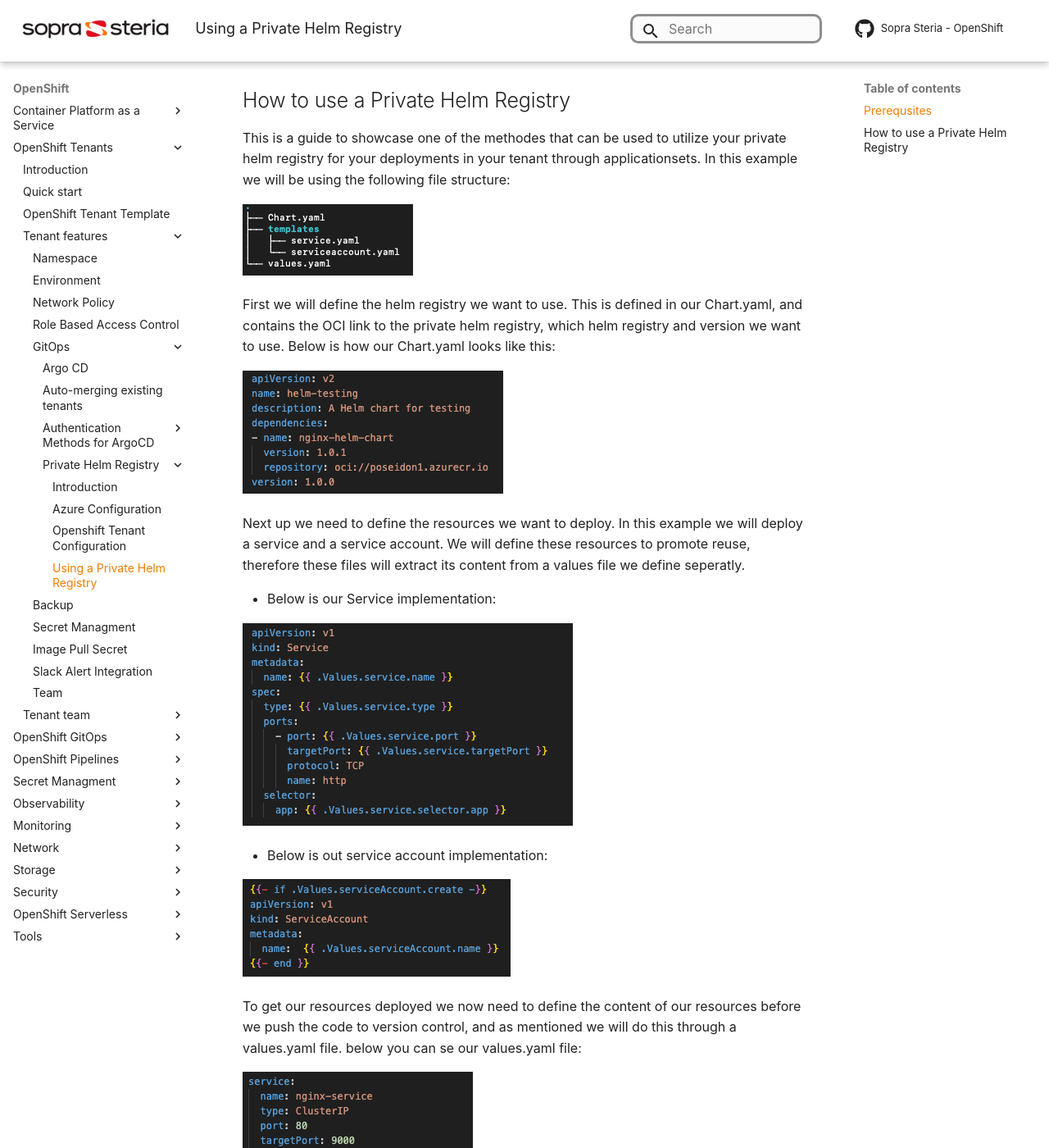
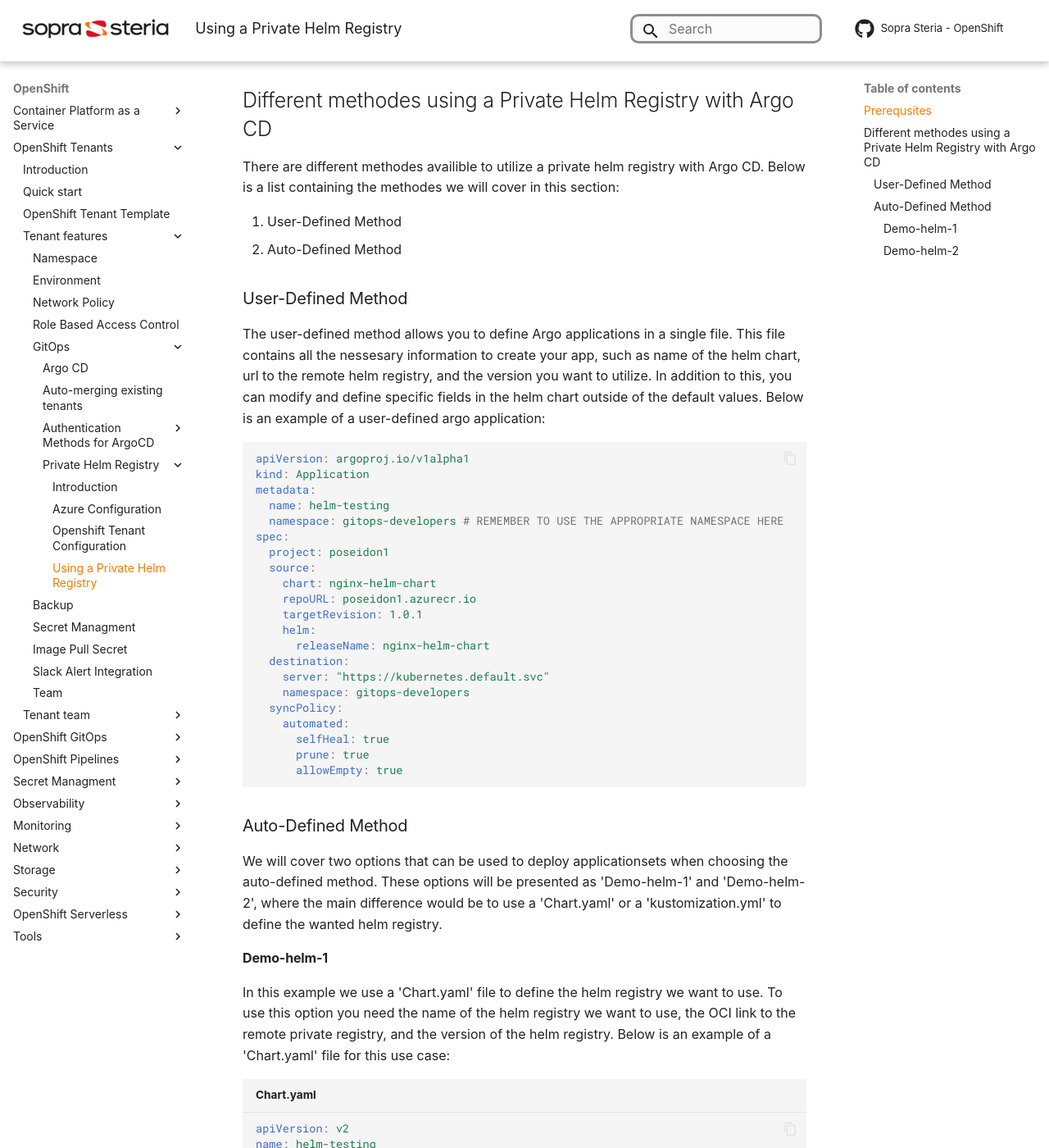
Before and after one commit to Sopra-Steria-Norge-Kubernetes/OpenShift, an MkDocs documentation site: the page built from docs/OpenShift Tenants/Tenant features/GitOps/Private Helm Registry/private-helm-reg-usage.md, in a window 1280 px wide and 1400 px high, scrolled down 323 px. Shown: the whole window at 82% size. Built offline with MkDocs 1.6.1 and Material for MkDocs 9.7.7, drawn with Linux system fonts in a browser that asks for light colours; some web fonts are replaced; comment, search, counter and statistics services are not loaded; some of the changed text lies outside the part shown.

Commit message:
update on how to use private helm reg

````diff
--- a/docs/OpenShift Tenants/Tenant features/GitOps/Private Helm Registry/private-helm-reg-usage.md
+++ b/docs/OpenShift Tenants/Tenant features/GitOps/Private Helm Registry/private-helm-reg-usage.md
@@ -5,26 +5,100 @@
 - Completed the steps in: [**Azure Configuration**](private-helm-registry-azure.md)
 - Completed the steps in: [**OpenShift Tenant Configuration**](private-helm-registry-openshift-tenant.md)
 
-## How to use a Private Helm Registry
+## Different methodes using a Private Helm Registry with Argo CD
 
-This is a guide to showcase one of the methodes that can be used to utilize your private helm registry for your deployments in your tenant through applicationsets. In this example we will be using the following file structure:
+There are different methodes availible to utilize a private helm registry with Argo CD. Below is a list containing the methodes we will cover in this section:
 
-![private-helm-reg-deployment-tree.png](../../../../img/Private%20Helm%20Registry/private-helm-reg-deployment-tree.png)
+1. User-Defined Method
+2. Auto-Defined Method
 
-First we will define the helm registry we want to use. This is defined in our Chart.yaml, and contains the OCI link to the private helm registry, which helm registry and version we want to use. Below is how our Chart.yaml looks like this:
+### User-Defined Method
 
-![private-helm-chart-yaml.png](../../../../img/Private%20Helm%20Registry/private-helm-chart-yaml.png)
+The user-defined method allows you to define Argo applications in a single file. This file contains all the nessesary information to create your app, such as name of the helm chart, url to the remote helm registry, and the version you want to utilize. In addition to this, you can modify and define specific fields in the helm chart outside of the default values. Below is an example of a user-defined argo application:
 
-Next up we need to define the resources we want to deploy. In this example we will deploy a service and a service account. We will define these resources to promote reuse, therefore these files will extract its content from a values file we define seperatly.
+```yaml
+apiVersion: argoproj.io/v1alpha1
+kind: Application
+metadata:
+  name: helm-testing
+  namespace: gitops-developers # REMEMBER TO USE THE APPROPRIATE NAMESPACE HERE
+spec:
+  project: poseidon1
+  source:
+    chart: nginx-helm-chart
+    repoURL: poseidon1.azurecr.io
+    targetRevision: 1.0.1
+    helm:
+      releaseName: nginx-helm-chart
+  destination:
+    server: "https://kubernetes.default.svc"
+    namespace: gitops-developers
+  syncPolicy:
+    automated:
+      selfHeal: true
+      prune: true
+      allowEmpty: true
+```
 
-- Below is our Service implementation:
+### Auto-Defined Method
 
-![developer_external_secret.png](../../../../img/Private%20Helm%20Registry/private-helm-template-svc.png)
+We will cover two options that can be used to deploy applicationsets when choosing the auto-defined method. These options will be presented as 'Demo-helm-1' and 'Demo-helm-2', where the main difference would be to use a 'Chart.yaml' or a 'kustomization.yml' to define the wanted helm registry.
 
-- Below is out service account implementation:
+#### Demo-helm-1
 
-![developer_external_secret.png](../../../../img/Private%20Helm%20Registry/private-helm-template-sa.png)
+In this example we use a 'Chart.yaml' file to define the helm registry we want to use. To use this option you need the name of the helm registry we want to use, the OCI link to the remote private registry, and the version of the helm registry. Below is an example of a 'Chart.yaml' file for this use case:
 
-To get our resources deployed we now need to define the content of our resources before we push the code to version control, and as mentioned we will do this through a values.yaml file. below you can se our values.yaml file:
+```yaml title="Chart.yaml"
+apiVersion: v2
+name: helm-testing
+description: A Helm chart for testing
+dependencies:
+- name: nginx-helm-chart
+  version: 1.0.1
+  repository: oci://poseidon1.azurecr.io
+version: 1.0.0
+```
 
-![developer_external_secret.png](../../../../img/Private%20Helm%20Registry/private-helm-values-yaml.png)
+In addition to the 'Chart.yaml', we can define a 'values.yaml' containing the wanted configuration and modification of the different features inside our helm registry. Below is an example of a 'values.yaml' file for this use case
+
+```yaml title="values.yaml"
+service:
+  name: nginx-service
+  type: ClusterIP
+  port: 80
+  targetPort: 9000
+  selector:
+    app: nginx
+
+serviceAccount:
+  name: "nginx-service-account"
+  create: true
+  annotations: {}
+```
+
+#### Demo-helm-2
+
+In this example we use a 'kustomization.yml' file to define the helm registry we want to use. To use this option you need the name of the helm registry we want to use, the OCI link to the remote private registry, the version of the helm registry, and the values file we want to utilize. Below is an example of a 'kustomization.yml' file for this use case:
+
+```yaml title="kustomization.yml"
+apiVersion: kustomize.config.k8s.io/v1beta1
+kind: Kustomization
+# Referencing a public repo outside the main repository
+
+helmCharts:
+  - name: helm-test
+    repo: https://teamposeidonocp.github.io/helm-test-repo/
+    version: 0.0.1
+    releaseName: helm-test
+    namespace: poseidon1-dev
+    valuesFile: values.yaml
+```
+
+In addition to the 'kustomization.yml', we define 'values.yaml' much like in the 'Demo-helm-1' example. However, in this case we choose only to specify the name of a service. When doing this the deployment will give the service the specified name and use the default helm chart values for the rest of the spesification. Below is an example of a 'values.yaml' file for this use case
+
+```yaml title="values.yaml"
+service:
+  name: helm-demo2-service
+```
+
+<!-- ![private-helm-reg-deployment-tree.png](../../../../img/Private%20Helm%20Registry/private-helm-reg-deployment-tree.png) -->
````
